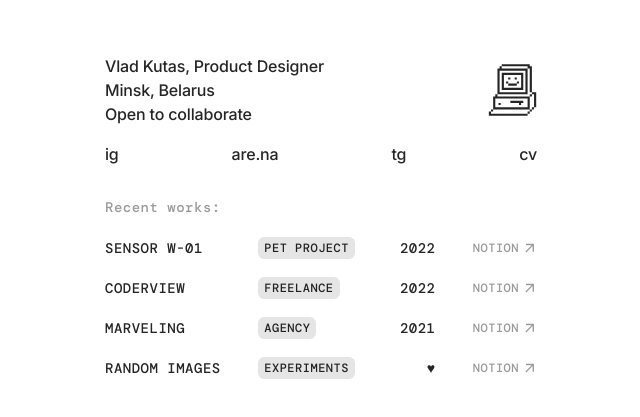
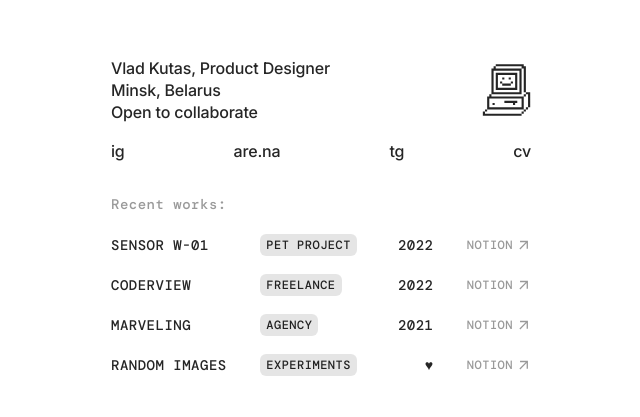
Before and after one commit to kutasvlad/portfolio, a plain HTML site: page index.html in a window 1280 px wide. Shown: the part 179-596 px from the top of the page, without its empty margins (319-959 px from the left). Drawn offline with nearby package versions, Linux system fonts and the light colour scheme.

Commit message:
added new pdf, edited content width

```diff
--- a/index.html
+++ b/index.html
@@ -46,7 +46,7 @@
                                 <a class="contacts__link" href="https://t.me/kutasvlad" target="_blank">tg</a>
                             </li>
                             <li class="contacts__item" >
-                                <a class="contacts__link" href="./img/pdf/Kutas Vlad CV.pdf#zoom=70" target="_blank">cv</a>
+                                <a class="contacts__link" href="./img/pdf/Kutas Vlad CV.pdf#zoom=75" target="_blank">cv</a>
                             </li>
                         </ul>
                     </div>
--- a/scss/style.scss
+++ b/scss/style.scss
@@ -99,7 +99,7 @@ h6 {
 }
 
 .container {
-   max-width: 480px;
+   max-width: 468px;
    box-sizing: border-box;
    margin: 0px auto;
 }
@@ -146,12 +146,12 @@ span:hover {
 }
 
 .about__title {
-   line-height: 24px;
+   line-height: 22px;
    letter-spacing: var(--h1)
 }
 
 .about__text {
-   line-height: 24px;
+   line-height: 22px;
    letter-spacing: var(--h1)
 }
 
```
Also changed, not shown: css/style.css, 1 other file.
